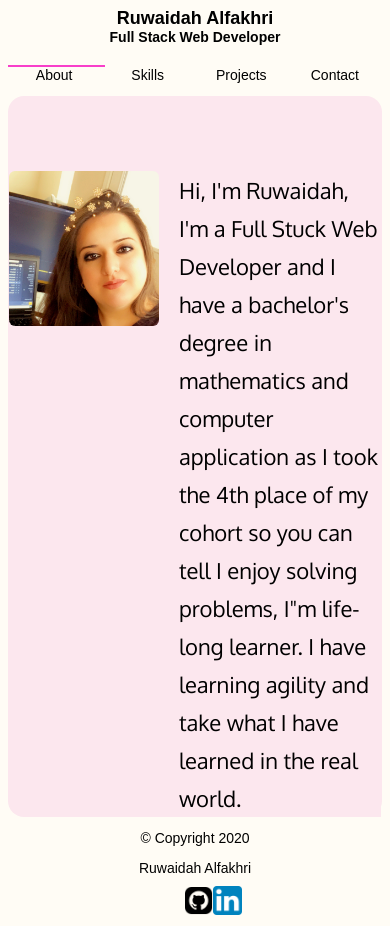
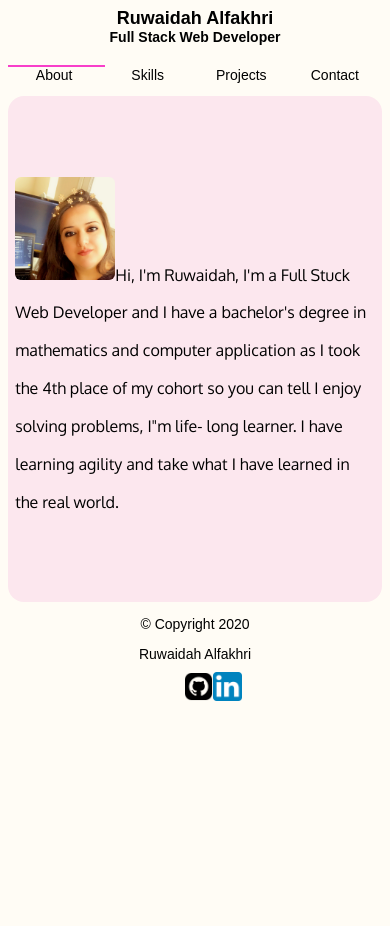
Before and after one commit to Ruwaidah/my-portfolio, a React (Create React App) app: page / in a window 390 px wide. After the commit the page ends 844 px from the top, so only its background shows below. Built offline with nearby package versions, Linux system fonts and the light colour scheme; a web font is replaced by a local one.

Commit message:
responsive skills page

```diff
--- a/src/Components/Header/Header.css
+++ b/src/Components/Header/Header.css
@@ -64,7 +64,7 @@ a {
 }
 
 .aboutme {
-  left: 0;
+  left: 10px;
   animation: aboutMe 1s ease-out forwards;
 }
 
--- a/src/Components/about-me/AboutMe.js
+++ b/src/Components/about-me/AboutMe.js
@@ -1,18 +1,24 @@
-import React from 'react';
+import React from "react";
 import Image from "../images/ruwaidah.jpeg";
-import "./aboutMe.css"
+import "./aboutMe.css";
 
 export default function AboutMe() {
-
-
   return (
     <div className="aboutme-com">
-            <div>
+      {/* <div>
         <img src={Image} className="my-image" alt="ruwaidah-img" />
-            </div>
+      </div> */}
       <div className="about-me-para">
-                <p >Hi, I'm Ruwaidah, I'm a Full Stuck Web Developer and I have a bachelor's degree in mathematics and computer application as I took the 4th place of my cohort so you can tell I enjoy solving problems, I"m life- long learner. I have learning agility and take what I have learned in the real world.</p>
+        <p>
+          {" "}
+          <img src={Image} className="my-image" alt="ruwaidah-img" />
+          Hi, I'm Ruwaidah, I'm a Full Stuck Web Developer and I have a
+          bachelor's degree in mathematics and computer application as I took
+          the 4th place of my cohort so you can tell I enjoy solving problems,
+          I"m life- long learner. I have learning agility and take what I have
+          learned in the real world.
+        </p>
       </div>
     </div>
-    )
+  );
 }
--- a/src/Components/about-me/aboutMe.css
+++ b/src/Components/about-me/aboutMe.css
@@ -18,7 +18,7 @@
 
 .about-me-para {
   /* background: rgb(250, 232, 238); */
-  width: 54%;
+  width: 70%;
   margin-left: 20px;
 }
 
@@ -44,5 +44,63 @@
   }
 }
 
-@media (max-width: 1300px) {
+@media (max-width: 1400px) {
+  .about-me-para {
+    width: 70%;
+  }
 }
+
+@media (max-width: 1090px) {
+  .about-me-para {
+    width: 80%;
+  }
+}
+
+@media (max-width: 1000px) {
+  .aboutme-com {
+    flex-direction: column;
+    padding: 0;
+    align-items: flex-start;
+  }
+  .aboutme-com div {
+    text-align: start;
+    width: 80%;
+    margin: 0 auto;
+  }
+}
+
+@media (max-width: 800px) {
+  .aboutme-com {
+    flex-direction: row;
+    padding: 0;
+    align-items: center;
+    justify-content: center;
+  }
+  .aboutme-com div {
+    width: 20%;
+    margin: 0;
+  }
+  .aboutme-com .about-me-para .my-image {
+    width: 120px;
+  }
+
+  .aboutme-com .about-me-para {
+    width: 90%;
+  }
+
+  .aboutme-com .about-me-para p {
+    font-size: 1.8rem;
+  }
+}
+
+@media (max-width: 450px) {
+  .aboutme-com .about-me-para .my-image {
+    width: 100px;
+  }
+  .aboutme-com .about-me-para {
+    width: 96%;
+  }
+  .aboutme-com .about-me-para p {
+    font-size: 1.6rem;
+  }
+}
--- a/src/Components/skills/skills.css
+++ b/src/Components/skills/skills.css
@@ -1,17 +1,15 @@
-.skills-com{
+.skills-com {
   width: 100%;
   min-height: 100vh;
   background: #f8f8e6;
   animation: fadeIn 1s forwards;
   border-radius: 16px;
-    font-family: 'Kodchasan', sans-serif;
+  font-family: "Kodchasan", sans-serif;
   display: flex;
   flex-direction: column;
   align-items: center;
   padding-top: 5%;
-
 }
-
 
 ul li {
   font-size: 1.8rem;
@@ -20,20 +18,16 @@ ul li {
   padding-bottom: 10px;
 }
 
-
-
 .skills-com div {
   width: 90%;
-    background: #f8f8e6;}
-
+  background: #f8f8e6;
+}
 
 .skills-com h3 {
   background: #f8f8e6;
   text-align: center;
   font-size: 3.2rem;
-
 }
-
 
 .higher-ed {
   padding-top: 6%;
@@ -46,14 +40,12 @@ ul li {
   font-size: 2rem;
   background: #f8f8e6;
   padding-bottom: 20px;
-
 }
 
 .higher-ed ul {
   background: #f8f8e6;
   display: flex;
   align-items: center;
-
 }
 
 .tech-skills-h5 {
@@ -62,21 +54,19 @@ ul li {
   width: 90%;
   padding-top: 4%;
   text-align: start;
-
 }
-
 
 .skills-com .full-stack {
   padding-top: 3%;
   display: flex;
-      width:80%;
+  width: 80%;
   flex-wrap: wrap;
   justify-content: space-around;
 }
 
 .full-stack .skills-box {
   border: rgb(0, 0, 0) 2px solid;
-      width: 30%;
+  width: 40%;
   display: flex;
   flex-direction: column;
   align-items: flex-start;
@@ -85,7 +75,6 @@ ul li {
   margin-bottom: 4%;
 }
 
-
 .skills-box h4 {
   width: 100%;
   padding-bottom: 20px;
@@ -93,7 +82,6 @@ ul li {
   font-size: 2.2rem;
   text-align: center;
 }
-
 
 .dev-skills {
   margin-left: 6%;
@@ -109,11 +97,67 @@ ul li {
   /* font-size: 1.8rem; */
 }
 
+@keyframes fadeIn {
+  from {
+    opacity: 0;
+  }
+  to {
+    opacity: 1;
+  }
+}
 
+/* ******************************** Media **************************** */
 
+@media (max-width: 900px) {
+  .skills-com .full-stack {
+    width: 96%;
+    justify-content: space-evenly;
+  }
 
-  @keyframes fadeIn {
-    from {opacity: 0;
+  .full-stack .skills-box {
+    display: flex;
+    flex-direction: row;
+    width: 80%;
+    flex-wrap: wrap;
+    padding: 10px;
   }
-    to {opacity: 1;}
+
+  .dev-skills {
+    width: 100%;
+    display: flex;
+    flex-direction: row;
+    flex-wrap: wrap;
+    justify-content: space-between;
   }
+
+  .full-stack .skills-box .dev-skills li {
+    margin-left: 10px;
+    width: 42%;
+    font-size: 1.6rem;
+  }
+
+  .higher-ed ul li {
+    text-align: start;
+  }
+}
+
+@media (max-width: 550px) {
+  .skills-com div h3 {
+    font-size: 2rem;
+  }
+  .higher-ed h5 {
+    font-size: 1.6rem;
+    padding-bottom: 10px;
+  }
+  .higher-ed ul li {
+    font-size: 1.6rem;
+    width: 100%;
+  }
+  .full-stack .skills-box {
+    width: 90%;
+  }
+
+  .full-stack .skills-box .dev-skills li {
+    width: 100%;
+  }
+}
```
Lines whose indentation alone changed are shown as unchanged.
